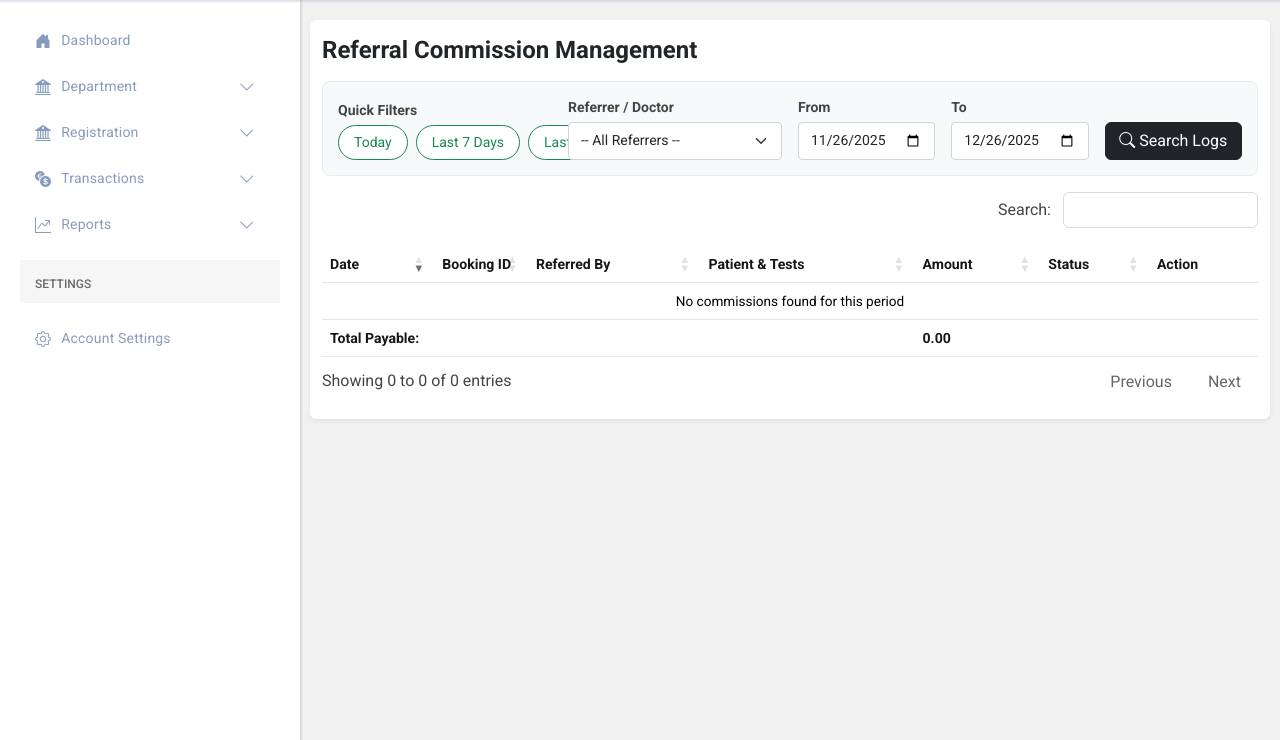
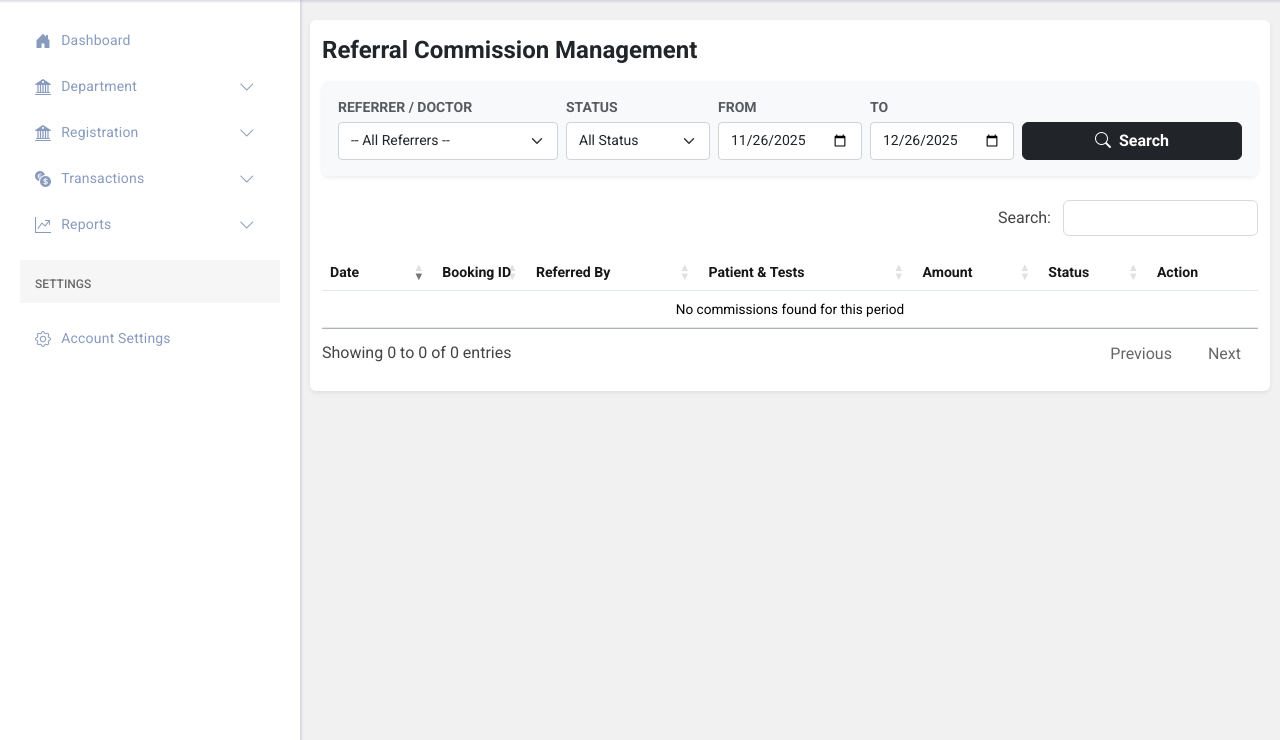
Before and after one commit to qamberalipy/tmc_pos, a Flask app: page /transactions/expenses/view_referral_share in a window 1280 px wide. Shown: the part 60-800 px from the top of the page. Run offline with Flask 3, Linux system fonts and the light colour scheme; the visitor is signed in with stand-in values (Sample User, id 1); grey boxes labelled with a size stand in for pictures from a placeholder-image service; data that the repository does not hold is empty; some libraries are stand-ins or nearby versions.

Commit message:
Referral Commission Management Done!

```diff
--- a/app/blueprints/booking/routes.py
+++ b/app/blueprints/booking/routes.py
@@ -292,7 +292,8 @@ def list_referral_shares():
         "branch_id": session.get('branch_id'), # Enforce session branch
         "referred_id": request.args.get('referred_id'),
         "from_date": request.args.get('from_date'),
-        "to_date": request.args.get('to_date')
+        "to_date": request.args.get('to_date'),
+        "is_paid": request.args.get('is_paid')
     }
 
     response, status = booking_services.get_referral_shares_service(filters)
--- a/app/blueprints/booking/services.py
+++ b/app/blueprints/booking/services.py
@@ -897,7 +897,7 @@ def update_test_film_status(booking_id, test_id, film_issued):
 
 def get_referral_shares_service(filters):
     try:
-        # 1. Base Query with Joins
+        print("Filters received:", filters)
         query = db.session.query(
             ReferralShare,
             TestBooking,
@@ -927,6 +927,9 @@ def get_referral_shares_service(filters):
                 query = query.filter(TestBooking.create_at <= end_of_day)
             except ValueError:
                 query = query.filter(TestBooking.create_at <= filters['to_date'])
+
+        if filters.get('is_paid') is not None:
+            query = query.filter(ReferralShare.is_paid == filters['is_paid'])
 
         # 4. Execute Query
         results = query.order_by(TestBooking.create_at.desc()).all()
--- a/app/blueprints/transactions/static/js/referral_shares.js
+++ b/app/blueprints/transactions/static/js/referral_shares.js
@@ -4,40 +4,24 @@ $(document).ready(function () {
     if (typeof window.myhideLoader !== "function") window.myhideLoader = function () {};
     if (typeof window.showToastMessage !== "function") window.showToastMessage = function (t, m) { console.log(t, m); };
 
-    // Ensure baseUrl is defined
-    const baseUrl = window.baseUrl || "";
+    const baseUrl = (window.baseUrl || "").replace(/\/$/, "");
 
     let referralTable = null;
     let editModal = new bootstrap.Modal(document.getElementById('editAmountModal'));
 
     // --- 1. Initialization ---
     initDates();
-    loadReferrers();
-    loadReferralData(); // Load initial data
+    loadReferrers(); // Now includes Select2 init
+    loadReferralData();
 
     // --- 2. Event Listeners ---
 
-    // Quick Range Buttons
-    $(".range-btn").on("click", function () {
-        const range = $(this).data("range");
-        const today = new Date();
-        let fromDate, toDate = formatDate(today);
+    // Search Button
+    $("#searchBtn").on("click", loadReferralData);
 
-        if (range === "today") {
-            fromDate = toDate;
-        } else {
-            let d = new Date();
-            d.setDate(today.getDate() - parseInt(range));
-            fromDate = formatDate(d);
-        }
-        $("#from_date").val(fromDate);
-        $("#to_date").val(toDate);
-        loadReferralData();
-    });
-
-    // Search & Filter
-    $("#searchBtn").on("click", loadReferralData);
-    $("#referrer_select").on("change", loadReferralData);
+    // Dropdown Changes (Auto-reload optional, usually better to wait for search button in complex filters)
+    // Uncomment if you want auto-search on change:
+    // $("#referrer_select, #status_filter").on("change", loadReferralData);
 
     // Save Edit Amount
     $("#saveAmountBtn").on("click", submitAmountUpdate);
@@ -56,7 +40,7 @@ $(document).ready(function () {
         }
     }
 
-    // Load Dropdown for Doctors
+    // Load Dropdown for Doctors & Init Select2
     function loadReferrers() {
         axios.get(baseUrl + "/registrations/referred/list")
             .then(res => {
@@ -67,6 +51,14 @@ $(document).ready(function () {
                     options += `<option value="${item.id}">${item.name}</option>`;
                 });
                 $("#referrer_select").html(options);
+
+                // Initialize Select2 with Bootstrap styling
+                $("#referrer_select").select2({
+                    placeholder: "-- Search Referrer --",
+                    allowClear: true,
+                    width: '100%',
+                    dropdownParent: $('#referrer_select').parent() // Ensures it renders correctly
+                });
             })
             .catch(err => console.error("Error loading referrers:", err));
     }
@@ -74,15 +66,25 @@ $(document).ready(function () {
     // Main Data Loader
     function loadReferralData() {
         myshowLoader();
+
+        // Prepare Filters
         const params = {
             from_date: $("#from_date").val(),
             to_date: $("#to_date").val(),
             referred_id: $("#referrer_select").val()
         };
 
+        // Add Status Filter (Paid/Unpaid)
+        const statusVal = $("#status_filter").val();
+        if (statusVal !== "") {
+            // Passing "1" (Paid) or "0" (Unpaid)
+            // Ensure your backend handles '0' string correctly as False/0
+            params.is_paid = statusVal;
+        }
+
         axios.get(baseUrl + "/booking/referral-shares/list", { params })
             .then((res) => {
-                const rows = (res.data && Array.isArray(res.data)) ? res.data : [];
+                const rows = (res.data && Array.isArray(res.data)) ? res.data : (res.data.data || []);
                 renderTable(rows);
             })
             .catch((err) => {
@@ -115,7 +117,7 @@ $(document).ready(function () {
                 {
                     data: null,
                     render: function(row) {
-                        let tests = row.test_list.join(", ");
+                        let tests = (row.test_list || []).join(", ");
                         return `<div>
                                   <strong>${row.patient_name}</strong><br>
                                   <small class="text-muted">${tests}</small>
@@ -131,8 +133,13 @@ $(document).ready(function () {
                     data: "is_paid",
                     className: "text-center",
                     render: function(data, type, row) {
-                        if(data) return `<span class="badge-paid"><i class="bi bi-check-circle-fill"></i> PAID</span><br><small class="text-muted" style="font-size:10px">${row.paid_at || ''}</small>`;
-                        return `<span class="badge-unpaid">UNPAID</span>`;
+                        if(data) {
+                            return `<div class="d-flex flex-column align-items-center">
+                                        <span class="badge bg-success mb-1 py-1"><i class="bi bi-check-circle-fill"></i> PAID</span>
+                                        <small class="text-muted" style="font-size:11px;">${row.paid_at || ''}</small>
+                                    </div>`;
+                        }
+                        return `<span class="badge bg-warning text-dark">UNPAID</span>`;
                     }
                 },
                 {
@@ -142,78 +149,86 @@ $(document).ready(function () {
                     render: function(data, type, row) {
                         if (row.is_paid) {
                             return `<button class="btn btn-sm btn-outline-danger" onclick="togglePayment(${row.share_id}, true)" title="Reverse Payment">
-                                        <i class="bi bi-arrow-counterclockwise"></i> Reverse
+                                      <i class="bi bi-arrow-counterclockwise"></i> Reverse
                                     </button>`;
                         } else {
                             return `<div class="btn-group btn-group-sm">
                                       <button class="btn btn-success" onclick="togglePayment(${row.share_id}, false)" title="Mark as Paid">
-                                          <i class="bi bi-cash-stack"></i> Pay
+                                        <i class="bi bi-cash-stack"></i> Pay
                                       </button>
                                       <button class="btn btn-outline-primary" onclick="openEditModal(${row.share_id}, ${row.share_amount})" title="Edit Amount">
-                                          <i class="bi bi-pencil"></i>
+                                        <i class="bi bi-pencil"></i>
                                       </button>
                                     </div>`;
                         }
                     }
                 }
             ],
-            // Removed 'B' from dom, removed buttons array
             dom: 'frtip',
-            language: { emptyTable: "No commissions found for this period" },
-
-            // Calculate Total in Footer
-            footerCallback: function (row, data, start, end, display) {
-                let api = this.api();
-                let intVal = function (i) {
-                    return typeof i === 'string' ? i.replace(/[\$,]/g, '') * 1 : typeof i === 'number' ? i : 0;
-                };
-
-                let total = api.column(4, { page: 'current' }).data().reduce(function (a, b) {
-                    return intVal(a) + intVal(b);
-                }, 0);
-
-                $(api.column(4).footer()).html(total.toFixed(2));
-            }
+            language: { emptyTable: "No commissions found for this period" }
         });
     }
 
     // --- 4. Action Handlers ---
 
-    // Toggle Payment (Pay or Reverse)
     window.togglePayment = function(shareId, isCurrentlyPaid) {
-        let confirmMsg = isCurrentlyPaid
-            ? "Are you sure you want to REVERSE this payment? This will delete the expense record."
-            : "Confirm payment for this referral share? An expense will be created.";
+        let swalOptions = {};
 
-        if(!confirm(confirmMsg)) return;
+        if(isCurrentlyPaid) {
+            swalOptions = {
+                title: "Reverse Payment?",
+                text: "This will mark the commission as UNPAID and remove the expense.",
+                icon: "warning",
+                showCancelButton: true,
+                confirmButtonColor: "#dc3545",
+                cancelButtonColor: "#6c757d",
+                confirmButtonText: "Yes, Reverse it!"
+            };
+        } else {
+            swalOptions = {
+                title: "Confirm Payment?",
+                text: "This will create an expense record and mark as PAID.",
+                icon: "info",
+                showCancelButton: true,
+                confirmButtonColor: "#198754",
+                cancelButtonColor: "#6c757d",
+                confirmButtonText: "Yes, Pay Now"
+            };
+        }
 
+        Swal.fire(swalOptions).then((result) => {
+            if (result.isConfirmed) {
+                performPaymentToggle(shareId);
+            }
+        });
+    };
+
+    function performPaymentToggle(shareId) {
         myshowLoader();
         axios.post(baseUrl + `/booking/referral-shares/${shareId}/toggle-payment`)
             .then(res => {
-                showToastMessage("success", res.data.message);
-                loadReferralData(); // Refresh table
+                showToastMessage("success", res.data.message || "Status updated!");
+                loadReferralData();
             })
             .catch(err => {
                 let msg = err.response?.data?.error || "Transaction failed";
                 showToastMessage("error", msg);
             })
             .finally(() => myhideLoader());
-    };
+    }
 
-    // Open Edit Modal
     window.openEditModal = function(shareId, currentAmount) {
         $("#edit_share_id").val(shareId);
         $("#edit_share_amount").val(currentAmount);
         editModal.show();
     };
 
-    // Submit Edit Amount
     function submitAmountUpdate() {
         const id = $("#edit_share_id").val();
         const amount = $("#edit_share_amount").val();
 
         if (amount < 0) {
-            alert("Amount cannot be negative");
+            Swal.fire("Invalid Amount", "Amount cannot be negative", "error");
             return;
         }
 
@@ -223,11 +238,11 @@ $(document).ready(function () {
             .then(res => {
                 showToastMessage("success", "Amount updated");
                 editModal.hide();
-                loadReferralData(); // Refresh table
+                loadReferralData();
             })
             .catch(err => {
                 let msg = err.response?.data?.error || "Update failed";
-                alert(msg);
+                showToastMessage("error", msg);
             })
             .finally(() => {
                 $("#saveAmountBtn").prop("disabled", false);
--- a/app/blueprints/transactions/templates/referral_shares.html
+++ b/app/blueprints/transactions/templates/referral_shares.html
@@ -4,25 +4,9 @@
 <link rel="stylesheet" href="https://cdn.datatables.net/1.10.22/css/jquery.dataTables.min.css">
 <link rel="stylesheet" href="https://cdn.datatables.net/responsive/2.2.6/css/responsive.dataTables.min.css">
 <link rel="stylesheet" href="https://cdn.jsdelivr.net/npm/bootstrap-icons@1.11.1/font/bootstrap-icons.css">
+<link href="https://cdn.jsdelivr.net/npm/select2@4.1.0-rc.0/dist/css/select2.min.css" rel="stylesheet" />
 
 <style>
-
-  .range-btn {
-      border: 1px solid #198754;
-      background: white;
-      color: #198754;
-      padding: 6px 15px;
-      border-radius: 30px;
-      font-size: 14px;
-      transition: 0.15s ease;
-      white-space: nowrap;
-  }
-  .range-btn:hover, .range-btn:focus {
-      background: #198754;
-      color: #fff;
-      outline: none;
-  }
-
   .top-controls {
       background-color: #f8f9fa;
       padding: 15px;
@@ -46,6 +30,30 @@
   /* Status Badges */
   .badge-paid { background-color: #d1e7dd; color: #0f5132; padding: 5px 10px; border-radius: 20px; font-weight: 600; font-size: 0.85em; }
   .badge-unpaid { background-color: #f8d7da; color: #842029; padding: 5px 10px; border-radius: 20px; font-weight: 600; font-size: 0.85em; }
+
+  /* --- Select2 Bootstrap 5 Theme Fixes --- */
+  .select2-container .select2-selection--single {
+      height: 38px !important; /* Match form-control height */
+      border: 1px solid #ced4da;
+      border-radius: 0.375rem; /* Bootstrap rounded */
+  }
+  .select2-container .select2-selection--single .select2-selection__rendered {
+      line-height: 36px !important;
+      padding-left: 12px;
+      color: #212529;
+  }
+  .select2-container .select2-selection--single .select2-selection__arrow {
+      height: 36px !important;
+      right: 5px;
+  }
+  .select2-container--default .select2-selection--single .select2-selection__placeholder {
+      color: #6c757d;
+  }
+  /* Focus State */
+  .select2-container--default.select2-container--focus .select2-selection--single {
+      border-color: #86b7fe;
+      box-shadow: 0 0 0 0.25rem rgba(13, 110, 253, 0.25);
+  }
 </style>
 {% endblock stylesheets %}
 
@@ -58,37 +66,44 @@
         <h4 class="fw-bold text-dark m-0">Referral Commission Management</h4>
     </div>
 
-    <div class="top-controls">
-        <div class="row g-3 align-items-end">
-            <div class="col-md-3">
-                <label class="form-label small mb-1 fw-bold">Quick Filters</label>
-                <div class="d-flex gap-2">
-                    <button class="range-btn" data-range="today">Today</button>
-                    <button class="range-btn" data-range="7">Last 7 Days</button>
-                    <button class="range-btn" data-range="30">Last 30 Days</button>
-                </div>
-            </div>
+    <div class="card shadow-sm border-0 mb-4">
+        <div class="card-body p-3 bg-light rounded">
+            <div class="row g-2 align-items-end">
 
-            <div class="col-md-3">
-                <label class="form-label small mb-1 fw-bold">Referrer / Doctor</label>
+                <div class="col-12 col-md-4 col-lg-3">
+                    <label class="form-label small text-uppercase fw-bold text-muted mb-1">Referrer / Doctor</label>
+                    <div class="w-100">
                         <select id="referrer_select" class="form-select">
                             <option value="">-- All Referrers --</option>
                         </select>
                     </div>
+                </div>
 
-            <div class="col-md-2">
-                <label class="form-label small mb-1 fw-bold">From</label>
+                <div class="col-12 col-md-3 col-lg-2">
+                    <label class="form-label small text-uppercase fw-bold text-muted mb-1">Status</label>
+                    <select id="status_filter" class="form-select">
+                        <option value="">All Status</option>
+                        <option value="0">Unpaid</option>
+                        <option value="1">Paid</option>
+                    </select>
+                </div>
+
+                <div class="col-6 col-md-3 col-lg-2">
+                    <label class="form-label small text-uppercase fw-bold text-muted mb-1">From</label>
                     <input type="date" id="from_date" class="form-control">
                 </div>
-            <div class="col-md-2">
-                <label class="form-label small mb-1 fw-bold">To</label>
+
+                <div class="col-6 col-md-3 col-lg-2">
+                    <label class="form-label small text-uppercase fw-bold text-muted mb-1">To</label>
                     <input type="date" id="to_date" class="form-control">
                 </div>
 
-            <div class="col-md-2 d-flex">
-                <button class="btn btn-dark w-100" id="searchBtn" title="Search">
-                    <i class="bi bi-search"></i> Search Logs
+                <div class="col-12 col-lg-3">
+                    <button class="btn btn-dark w-100 fw-bold" id="searchBtn">
+                        <i class="bi bi-search me-1"></i> Search
                     </button>
+                </div>
+
             </div>
         </div>
     </div>
@@ -107,13 +122,6 @@
                 </tr>
             </thead>
             <tbody id="table_body"></tbody>
-            <tfoot>
-                <tr>
-                    <th colspan="4" style="text-align:right">Total Payable:</th>
-                    <th id="total_amount_footer" class="text-end">0.00</th>
-                    <th colspan="2"></th>
-                </tr>
-            </tfoot>
         </table>
     </div>
 
@@ -143,5 +151,6 @@
 {% block javascript %}
 <script src="https://cdn.datatables.net/1.10.22/js/jquery.dataTables.min.js"></script>
 <script src="https://cdn.datatables.net/responsive/2.2.6/js/dataTables.responsive.min.js"></script>
+<script src="https://cdn.jsdelivr.net/npm/select2@4.1.0-rc.0/dist/js/select2.min.js"></script>
 <script src="{{ url_for('transactions.static', filename='js/referral_shares.js') }}"></script>
 {% endblock %}
```
Lines whose indentation alone changed are shown as unchanged.
